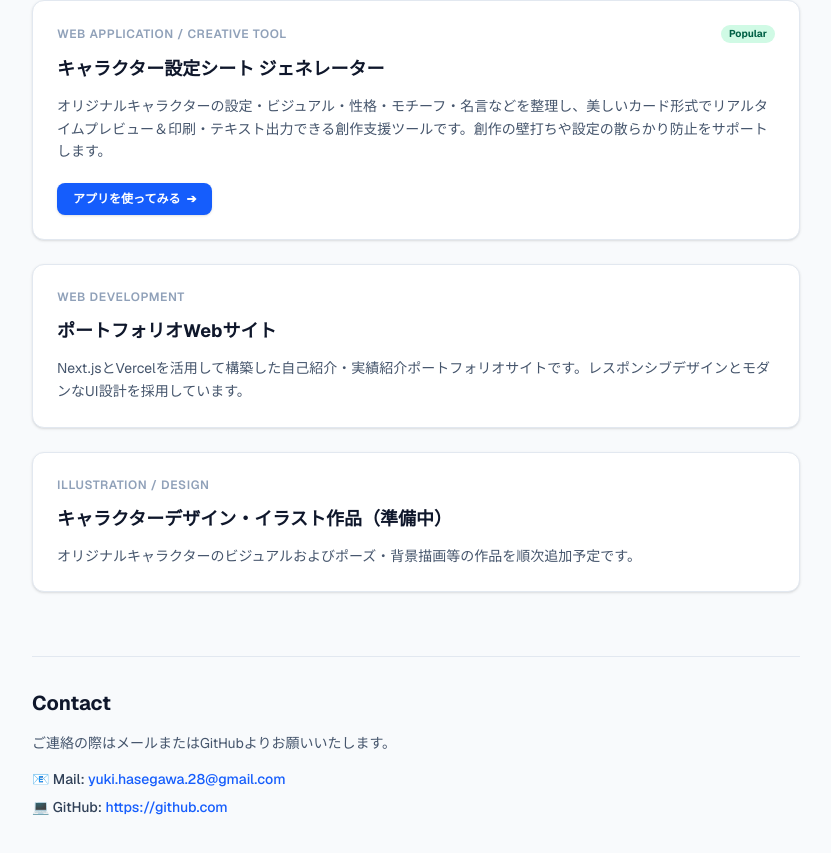
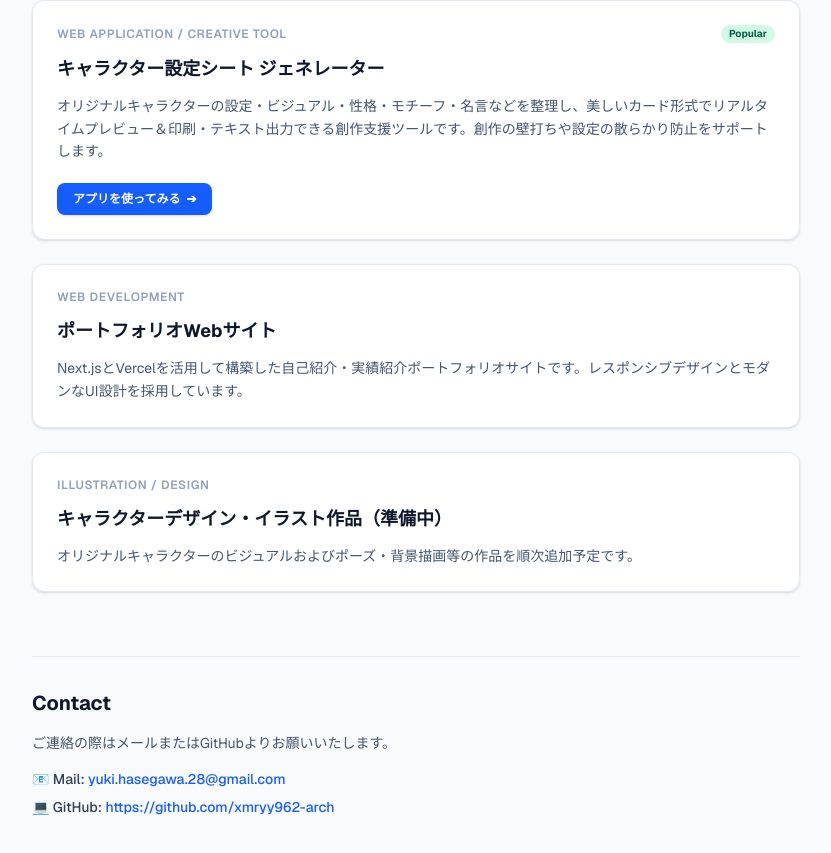
Before and after one commit to xmryy962-arch/Yuki.Hasegawa28.portfolio, a Next.js app: page / in a window 1280 px wide. Shown: the part 1693-2546 px from the top of the page, without its empty margins (224-1055 px from the left). Built offline with nearby package versions, Linux system fonts and the light colour scheme.

Commit message:
chore: Update GitHub profile URL in Contact section

```diff
--- a/app/page.tsx
+++ b/app/page.tsx
@@ -108,7 +108,7 @@ export default function Home() {
     // 連絡先
     contact: {
       email: "yuki.hasegawa.28@gmail.com",
-      github: "https://github.com" // ← ご自身のGitHubプロフィールURLに書き換えてください
+      github: "https://github.com/xmryy962-arch"
     }
   };
 
```
